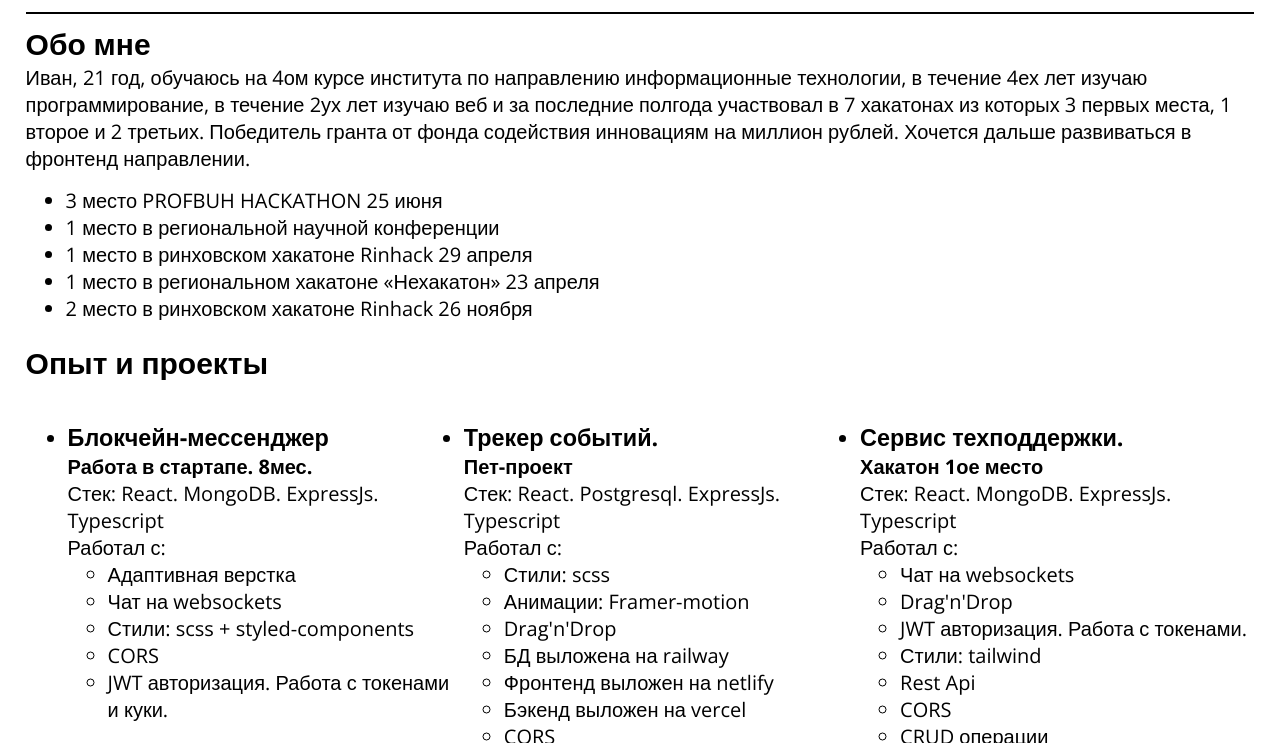
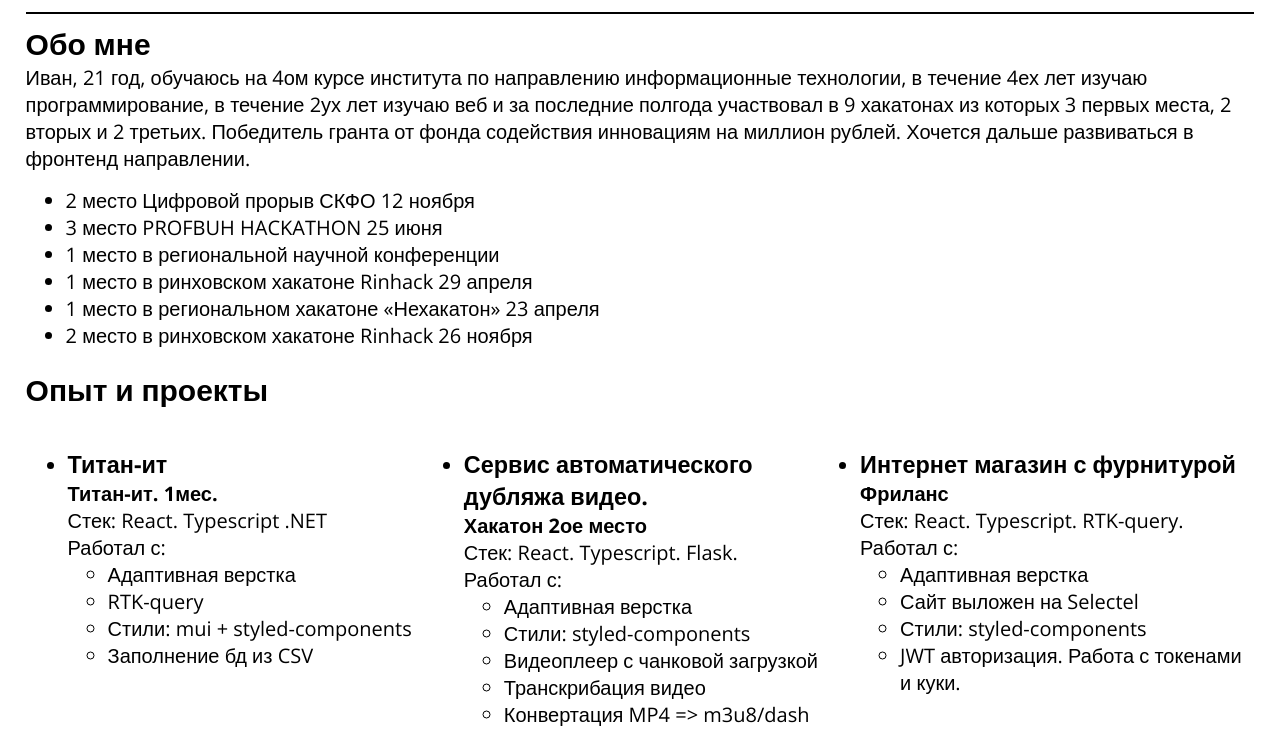
Before and after one commit to loqiemon/loqiemon.github.io, a plain HTML site: page index.htm in a window 1280 px wide. Shown: the part 129-872 px from the top of the page. Drawn offline with nearby package versions, Linux system fonts and the light colour scheme; a web font is replaced by a local one.

Commit message:
[UPDATE]: Add new info

```diff
--- a/index.htm
+++ b/index.htm
@@ -1,10 +1,10 @@
 <!DOCTYPE html>
 <html lang="en">
 	<head>
-    <meta charset="UTF-8">
-    <meta name="viewport" content="width=device-width, initial-scale=1.0">
+		<meta charset="UTF-8" />
+		<meta name="viewport" content="width=device-width, initial-scale=1.0" />
 		<title>Document</title>
-    <link rel="stylesheet" href="./style.css">
+		<link rel="stylesheet" href="./style.css" />
 	</head>
 	<body>
 		<main class="main">
@@ -17,54 +17,130 @@
 			</header>
 			<div class="links">
 				<a href="tel:+79085011605" class="links__item">
-                <img src="./img/phone-svgrepo-com.svg" alt="github_icon" class="links__image">
+					<img
+						src="./img/phone-svgrepo-com.svg"
+						alt="github_icon"
+						class="links__image"
+					/>
 					<span class="links__text">+79085011605</span>
 				</a>
 				<a href="https://github.com/loqiemon" class="links__item">
-                <img src="./img/iconmonstr-github-1.svg" alt="github_icon" class="links__image">
+					<img
+						src="./img/iconmonstr-github-1.svg"
+						alt="github_icon"
+						class="links__image"
+					/>
 					<span class="links__text">loqiemon</span>
 				</a>
 				<a href="mailto:vagabund3219@gmail.com" class="links__item">
-                <img src="./img/at-symbol-svgrepo-com.svg" alt="gmail_icon" class="links__image">
+					<img
+						src="./img/at-symbol-svgrepo-com.svg"
+						alt="gmail_icon"
+						class="links__image"
+					/>
 					<span class="links__text">vagabund3219@gmail.com</span>
 				</a>
 				<a href="https://t.me/vagabund3219" class="links__item">
-                <img src="./img/telegram-fill-svgrepo-com.svg" alt="github_icon" class="links__image">
+					<img
+						src="./img/telegram-fill-svgrepo-com.svg"
+						alt="github_icon"
+						class="links__image"
+					/>
 					<span class="links__text">@vagabund3219</span>
 				</a>
 			</div>
 			<span class="underline"></span>
 			<h2>Обо мне</h2>
 			<p class="about-me">
-            Иван, 21 год, обучаюсь на 4ом курсе института по направлению информационные технологии, в течение 4ех лет изучаю программирование, в течение 2ух лет изучаю веб и за последние полгода участвовал в 7 хакатонах из которых 3 первых места, 1 второе и 2 третьих.
-            Победитель гранта от фонда содействия инновациям на миллион рублей. Хочется дальше развиваться в фронтенд направлении.
+				Иван, 21 год, обучаюсь на 4ом курсе института по направлению
+				информационные технологии, в течение 4ех лет изучаю программирование, в
+				течение 2ух лет изучаю веб и за последние полгода участвовал в 9
+				хакатонах из которых 3 первых места, 2 вторых и 2 третьих. Победитель
+				гранта от фонда содействия инновациям на миллион рублей. Хочется дальше
+				развиваться в фронтенд направлении.
 			</p>
 			<ul class="hackatons">
+				<li class="hackatons-item">2 место Цифровой прорыв СКФО 12 ноября</li>
 				<li class="hackatons-item">3 место PROFBUH HACKATHON 25 июня</li>
-            <li class="hackatons-item">1 место в региональной научной конференции</li>
-            <li class="hackatons-item">1 место в ринховском хакатоне Rinhack 29 апреля</li>
-            <li class="hackatons-item">1 место в региональном хакатоне «Нехакатон» 23 апреля</li>
-            <li class="hackatons-item">2 место в ринховском хакатоне Rinhack 26 ноября</li>
+				<li class="hackatons-item">
+					1 место в региональной научной конференции
+				</li>
+				<li class="hackatons-item">
+					1 место в ринховском хакатоне Rinhack 29 апреля
+				</li>
+				<li class="hackatons-item">
+					1 место в региональном хакатоне «Нехакатон» 23 апреля
+				</li>
+				<li class="hackatons-item">
+					2 место в ринховском хакатоне Rinhack 26 ноября
+				</li>
 			</ul>
 			<h2 class="education">Опыт и проекты</h2>
 			<ul class="projects">
 				<li class="projects__item">
-                <h3  class="projects__name">Блокчейн-мессенджер</h3>
+					<h3 class="projects__name">Титан-ит</h3>
+					<h4 class="projects__descr">Титан-ит. 1мес.</h4>
+					<span class="projects_stack"> Стек: React. Typescript .NET</span>
+					<span class="projects__responsibility">Работал с: </span>
+					<ul class="projects__feature-list">
+						<li class="projects__feature">Адаптивная верстка</li>
+						<li class="projects__feature">RTK-query</li>
+						<li class="projects__feature">Стили: mui + styled-components</li>
+						<li class="projects__feature">Заполнение бд из CSV</li>
+					</ul>
+				</li>
+				<li class="projects__item">
+					<h3 class="projects__name">Сервис автоматического дубляжа видео.</h3>
+					<h4 class="projects__descr">Хакатон 2ое место</h4>
+					<span class="projects_stack"> Стек: React. Typescript. Flask. </span>
+					<span class="projects__responsibility">Работал с: </span>
+					<ul class="projects__feature-list">
+						<li class="projects__feature">Адаптивная верстка</li>
+						<li class="projects__feature">Стили: styled-components</li>
+						<li class="projects__feature">Видеоплеер с чанковой загрузкой</li>
+						<li class="projects__feature">Транскрибация видео</li>
+						<li class="projects__feature">Конвертация MP4 => m3u8/dash</li>
+					</ul>
+				</li>
+				<li class="projects__item">
+					<h3 class="projects__name">Интернет магазин с фурнитурой</h3>
+					<h4 class="projects__descr">Фриланс</h4>
+					<span class="projects_stack">
+						Стек: React. Typescript. RTK-query.
+					</span>
+					<span class="projects__responsibility">Работал с: </span>
+					<ul class="projects__feature-list">
+						<li class="projects__feature">Адаптивная верстка</li>
+						<li class="projects__feature">Сайт выложен на Selectel</li>
+						<li class="projects__feature">Стили: styled-components</li>
+						<li class="projects__feature">
+							JWT авторизация. Работа с токенами и куки.
+						</li>
+					</ul>
+				</li>
+				<li class="projects__item">
+					<h3 class="projects__name">Блокчейн-мессенджер</h3>
 					<h4 class="projects__descr">Работа в стартапе. 8мес.</h4>
-                <span class="projects_stack"> Стек: React. MongoDB. ExpressJs. Typescript</span>
+					<span class="projects_stack">
+						Стек: React. MongoDB. ExpressJs. Typescript</span
+					>
 					<span class="projects__responsibility">Работал с: </span>
 					<ul class="projects__feature-list">
 						<li class="projects__feature">Адаптивная верстка</li>
 						<li class="projects__feature">Чат на websockets</li>
 						<li class="projects__feature">Стили: scss + styled-components</li>
 						<li class="projects__feature">CORS</li>
-                    <li class="projects__feature">JWT авторизация. Работа с токенами и куки.</li>
+						<li class="projects__feature">
+							JWT авторизация. Работа с токенами и куки.
+						</li>
 					</ul>
 				</li>
 				<li class="projects__item">
-                <h3 class="projects__name" >Трекер событий.</h3>
+					<h3 class="projects__name">Трекер событий.</h3>
 					<h4 class="projects__descr">Пет-проект</h4>
-                <span class="projects_stack"> Стек: React. Postgresql. ExpressJs. Typescript</span>
+					<span class="projects_stack">
+						Стек: React. Postgresql. ExpressJs. Typescript</span
+					>
 					<span class="projects__responsibility">Работал с: </span>
 					<ul class="projects__feature-list">
 						<li class="projects__feature">Стили: scss</li>
@@ -78,24 +154,30 @@
 					</ul>
 				</li>
 				<li class="projects__item">
-                <h3 class="projects__name" >Сервис техподдержки.</h3>
+					<h3 class="projects__name">Сервис техподдержки.</h3>
 					<h4 class="projects__descr">Хакатон 1ое место</h4>
-                <span class="projects_stack"> Стек: React. MongoDB. ExpressJs. Typescript</span>
+					<span class="projects_stack">
+						Стек: React. MongoDB. ExpressJs. Typescript</span
+					>
 					<span class="projects__responsibility">Работал с: </span>
 					<ul class="projects__feature-list">
 						<li class="projects__feature">Чат на websockets</li>
 						<li class="projects__feature">Drag'n'Drop</li>
-                    <li class="projects__feature">JWT авторизация. Работа с токенами.</li>
+						<li class="projects__feature">
+							JWT авторизация. Работа с токенами.
+						</li>
 						<li class="projects__feature">Стили: tailwind</li>
 						<li class="projects__feature">Rest Api</li>
 						<li class="projects__feature">CORS</li>
 						<li class="projects__feature">CRUD операции</li>
 					</ul>
 				</li>
-            <li class="projects__item">
-                <h3 class="projects__name" >Сервис учета расходов.</h3>
+				<!-- <li class="projects__item">
+					<h3 class="projects__name">Сервис учета расходов.</h3>
 					<h4 class="projects__descr">Пет-проект</h4>
-                <span class="projects_stack"> Стек: Django. Javascript. Postgresql</span>
+					<span class="projects_stack">
+						Стек: Django. Javascript. Postgresql</span
+					>
 					<span class="projects__responsibility">Работал с: </span>
 					<ul class="projects__feature-list">
 						<li class="projects__feature">Адаптивная верстка</li>
@@ -108,9 +190,11 @@
 					</ul>
 				</li>
 				<li class="projects__item">
-                <h3 class="projects__name" >Steam-расширение</h3>
+					<h3 class="projects__name">Steam-расширение</h3>
 					<h4 class="projects__descr">Пет-проект</h4>
-                <span class="projects_stack"> Стек: Javascript. Django. ExpressJs</span>
+					<span class="projects_stack">
+						Стек: Javascript. Django. ExpressJs</span
+					>
 					<span class="projects__responsibility">Работал с: </span>
 					<ul class="projects__feature-list">
 						<li class="projects__feature">Работа с dom-деревом</li>
@@ -122,8 +206,8 @@
 						<li class="projects__feature">CORS</li>
 						<li class="projects__feature">Rest Api</li>
 					</ul>
-            </li>
-            <li class="projects__item">
+				</li> -->
+				<!-- <li class="projects__item">
                 <h3 class="projects__name" >Chrome-расширение</h3>
                 <h4 class="projects__descr">Пет-проект</h4>
                 <span class="projects_stack"> Стек: Javascript. Selenium. Flask</span>
@@ -136,13 +220,16 @@
                     <li class="projects__feature">Парсинг сайтов</li>
                     <li class="projects__feature">CORS</li>
                 </ul>
-            </li>
+            </li> -->
 			</ul>
 			<p>
-            Было много других проектов, но меньшего масштаба, расширения с встроенным chatgpt для перевода текста, ответа на вопросы и других целей.
-            Кликеры/парсеры на python, чат на flutter для мобильных устройств, небольшие приложения с интефейсом на python для предыдущих проектов.
-            Использовал sass, scss, styled components, bootstrap, material ui.
-            Также в проекты с чатами буду добавлять mobx/redux. Планирую создать сервис для совместного просмотра с использованием webrtc.
+				Было много других проектов, но меньшего масштаба, расширения с
+				встроенным chatgpt для перевода текста, ответа на вопросы и других
+				целей. Кликеры/парсеры на python, чат на flutter для мобильных
+				устройств, небольшие приложения с интефейсом на python для предыдущих
+				проектов. Использовал sass, scss, styled components, bootstrap, material
+				ui. Также в проекты с чатами буду добавлять mobx/redux. Планирую создать
+				сервис для совместного просмотра с использованием webrtc.
 			</p>
 			<h2 class="education">Стек</h2>
 			<div class="stack">
@@ -162,7 +249,6 @@
 				<span class="stack__item">npm</span>
 				<span class="stack__item">Git</span>
 			</div>
-
 		</main>
 	</body>
 </html>
```
Lines whose indentation alone changed are shown as unchanged.
